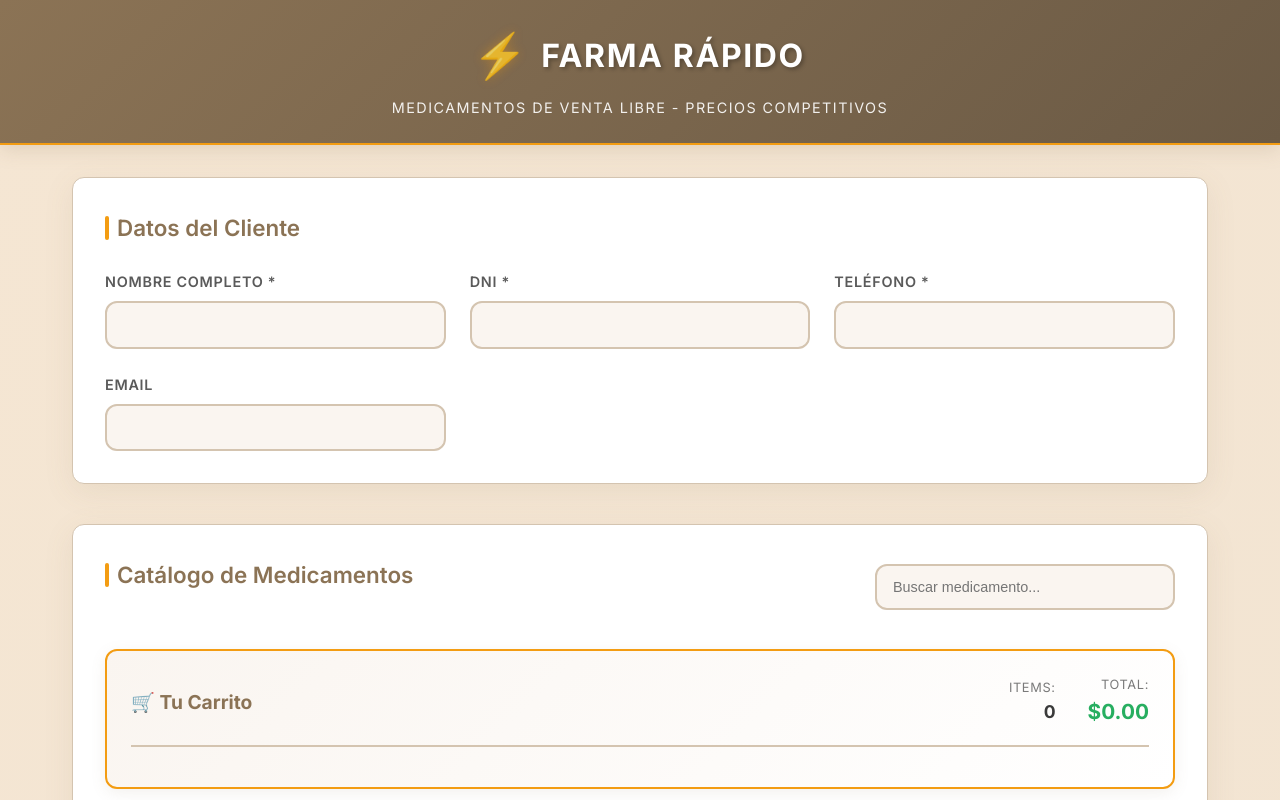
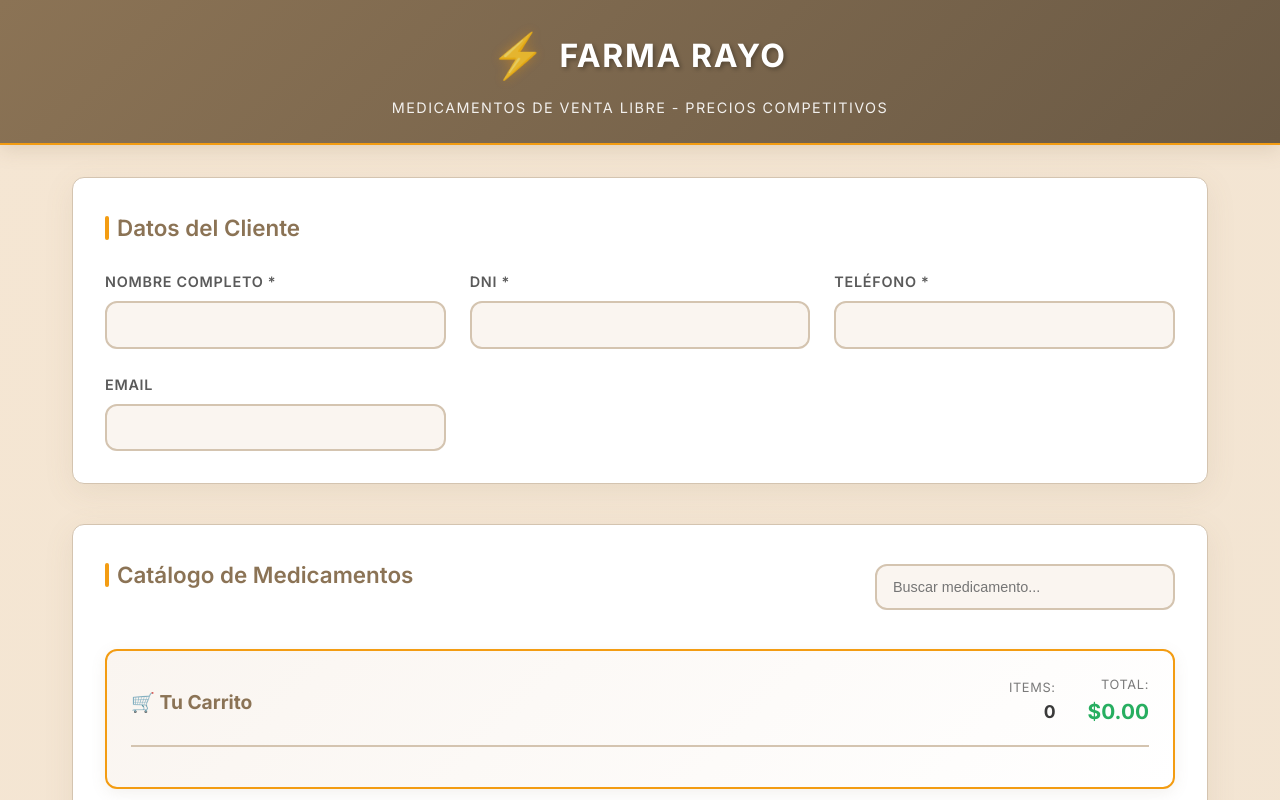
Before and after one commit to marianostiffler-netizen/Formulariomedicamentosjuli, a website: page index.html in a window 1280 px wide. Shown: the top 800 px of the page. Drawn offline with Linux system fonts and the light colour scheme.

Commit message:
Cambio de nombre: FARMA RÁPIDO → FARMA RAYO
- Actualización del título de la página
- Cambio del nombre principal en el header
- Actualización del footer con nuevo nombre

```diff
--- a/index.html
+++ b/index.html
@@ -3,7 +3,7 @@
 <head>
     <meta charset="UTF-8">
     <meta name="viewport" content="width=device-width, initial-scale=1.0">
-    <title>FARMA RÁPIDO - Tu Farmacia de Venta Libre</title>
+    <title>FARMA RAYO - Tu Farmacia de Venta Libre</title>
     <link rel="stylesheet" href="styles.css">
     <link rel="preconnect" href="https://fonts.googleapis.com">
     <link rel="preconnect" href="https://fonts.gstatic.com" crossorigin>
@@ -16,7 +16,7 @@
             <div class="header-content">
                 <div class="logo">
                     <div class="lightning-logo">⚡</div>
-                    <h1>FARMA RÁPIDO</h1>
+                    <h1>FARMA RAYO</h1>
                 </div>
                 <div class="header-subtitle">Medicamentos de Venta Libre - Precios Competitivos</div>
             </div>
@@ -107,7 +107,7 @@
         <!-- Footer -->
         <footer class="footer">
             <div class="footer-content">
-                <p>&copy; 2024 FARMA RÁPIDO - Todos los derechos reservados</p>
+                <p>&copy; 2024 FARMA RAYO - Todos los derechos reservados</p>
                 <p>Medicamentos de venta libre con delivery rápido</p>
             </div>
         </footer>
```
